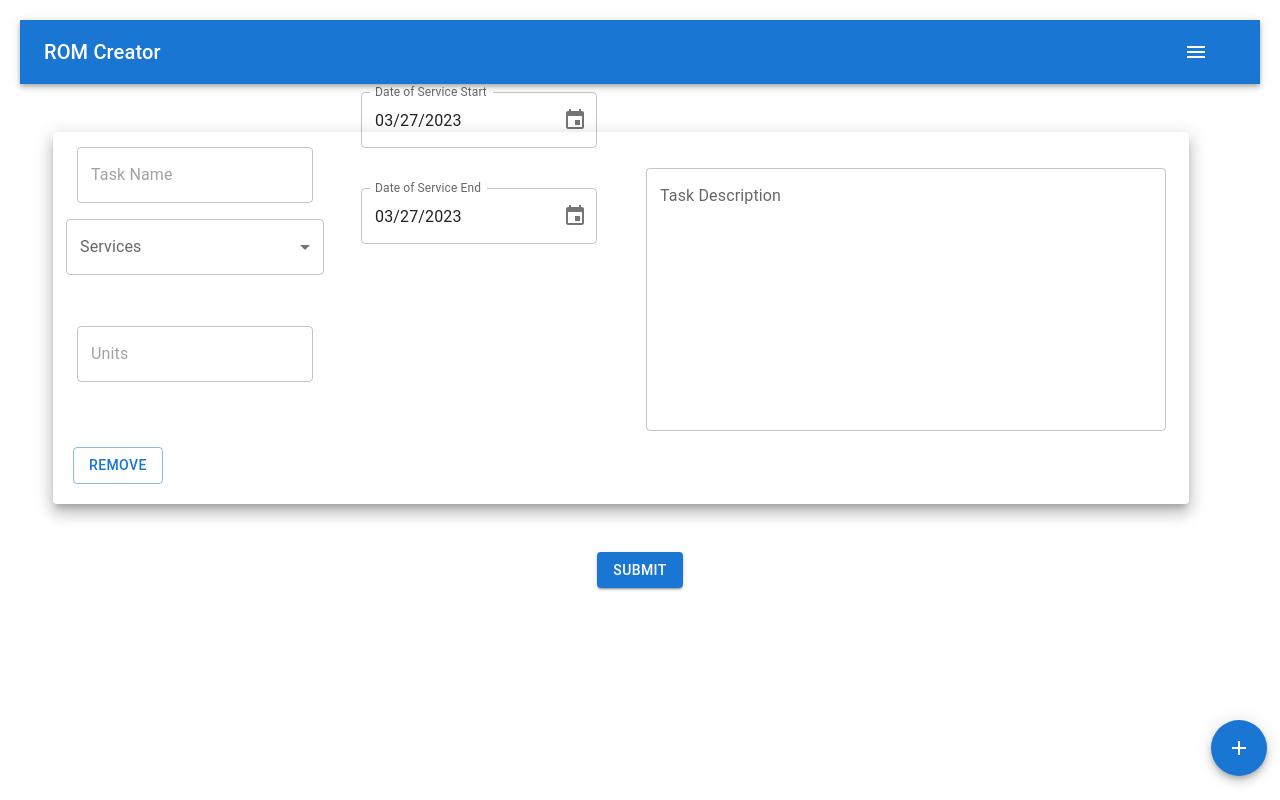
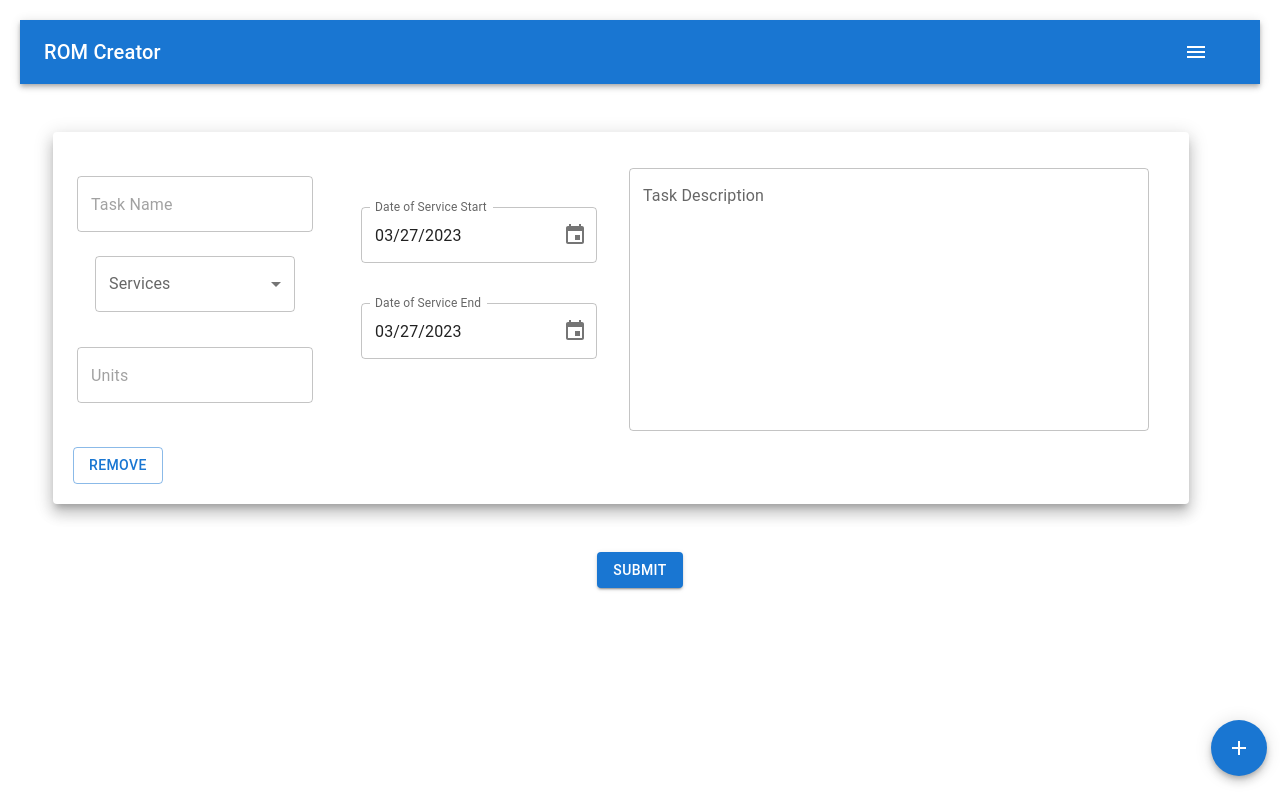
Before and after one commit to kjbarbosa1997/Rom-Creator, a React (Create React App) app: page /admin in a window 1280 px wide. Built offline with nearby package versions, Linux system fonts and the light colour scheme; the HTML template or start-up script is replaced by a standard one.

Commit message:
Fixed Layout for AdminForm and added link to rom generator script

```diff
--- a/src/pages/AdminForm.js
+++ b/src/pages/AdminForm.js
@@ -87,7 +87,7 @@ function App() {
 
     return (
         <ThemeProvider theme={theme}>
-            <form onSubmit={handleSubmit(SendToPHP)} action="http://localhost:8000/scripts/rom-from-db.php">
+            <form onSubmit={handleSubmit(SendToPHP)} >
                 <ul>
                     {fields.map((item, index) => (
                         <li key={item.id}>
@@ -102,7 +102,7 @@ function App() {
                                                 onChange={handleChange}
                                                 select // tell TextField to render select
                                                 label="Services"
-                                                sx={{ m: 2, minWidth: 258 }}
+                                                sx={{ marginTop: 3, minWidth: 200 }}
                                                 inputProps={register(`services.${index}.serviceID`, {
                                                     required: 'Please Select a Service',
                                                 })}>
--- a/src/pages/Forms.css
+++ b/src/pages/Forms.css
@@ -1,115 +1,122 @@
-
 li {
     display: flex;
     flex-wrap: wrap;
-
+    flex-direction: column;
+    align-items: flex-end;
 }
-
 .css-1ps6pg7-MuiPaper-root{
     height: 100vh;
-
 }
-
 .css-sghohy-MuiButtonBase-root-MuiButton-root{
     margin-top: 20px !important;
 }
-
 .removeButton{
     position: relative !important;
-
 }
-
 .leftText{
     left: -10px;
 }
-
 .addTaskButton{
     left: 38% !important;
 }
-
 .fileUpload{
     left: 20%;
 }
-
 .addButtonAdmin{
     position: fixed !important;
     top: 90% !important;
     right: 1% !important;
 }
-
 .firstService{
     bottom: 12px;
 }
-
 .subsequentService{
     left: 47px;
 }
-
-
-
 .submitButton{
     position: relative !important;
     bottom: 20px;
     left: 47%;
 }
-
 .firstService{
     position: relative !important;
     top: 65px;
     right: 107px;
 }
-
 .firstUnits{
     position: relative !important;
     top: 9px;
     left: 115px;
 }
-
 .adminPaper {
     min-height: 10% !important;
     min-width: 20% !important;
     position: relative !important;
     right: 39px !important;
-
 }
-
 .boxLeft {
     display: flex !important;
     position: relative !important;
-    top: 5%;
+    top: 15%;
     flex-wrap: wrap;
     align-content: space-between;
     justify-content: center;
     min-width: 50%;
 }
-
 .boxMiddle{
     display: flex !important;
+    position: relative !important;
+    top: 39%;
     flex-wrap: wrap;
-    align-content: center;
+    align-content: space-between;
     justify-content: center;
-
+    min-width: 50%;
 }
-
 .boxRight{
     display: flex;
+    position: relative !important;
+    right: 3%;
     flex-wrap: wrap;
     align-items: center;
     justify-content: center;
     align-content: center;
 }
-
 .startDate{
     bottom: 40px;
 }
-
 .services {
-    top: 20px;
-
+    display: flex;
+    position: relative !important;
+    left: 25%;
 }
-
 .adminPaperOne{
     min-height: 450px !important;
     min-width: 100px !important;
     position:  relative !important;
 }
+.projectChoice {
+    display: flex;
+    position: relative !important;
+    align-self: center;
+    flex-wrap: wrap;
+    align-items: center;
+    justify-content: center;
+    align-content: center;
+}
+.inputLabel {
+    position: relative !important;
+    display: flex !important;
+    top: 10px;
+    right: 2%;
+}
+.header {
+    display: flex !important;
+    position: relative !important;
+    font-family: 'Roboto', sans-serif;
+    justify-content: center;
+    top: 50px;
+    font-size: 20px;
+}
+.uploadBox {
+    bottom: 20px;
+}
--- a/src/pages/ROMTable.js
+++ b/src/pages/ROMTable.js
@@ -78,7 +78,7 @@ export default function DataTable() {
 
   return (
 
-<form action="http://localhost:8000/scripts/populateTable.php"
+<form action="http://localhost:8000/scripts/rom-from-db.php"
         method="post"
         >
 
```
